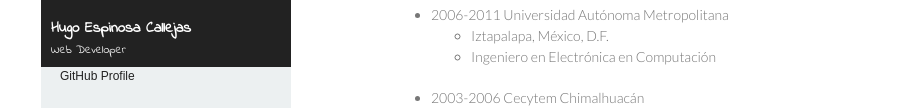
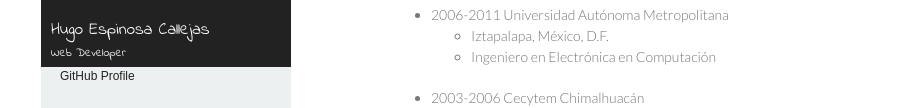
Before and after one commit to vaporic/vaporic.github.io, a plain HTML site: page index.html in a window 1280 px wide. Shown: the part 276-384 px from the top of the page, without its empty margins (179-1087 px from the left). Drawn offline with Linux system fonts and the light colour scheme.

Commit message:
modify perfil font

```diff
--- a/index.html
+++ b/index.html
@@ -22,7 +22,7 @@
                 <p class="visitor">
                     <span id="arrow"></span>
                     <span class="icon star"></span>
-                    <strong class="font-cool">Hugo Espinosa Callejas</strong>
+                    <span class="font-cool title">Hugo Espinosa Callejas</span>
                     <br/>
                     <span class="icon comment"></span>
                     <span class="font-cool">Web Developer</span>
--- a/stylesheets/styles.css
+++ b/stylesheets/styles.css
@@ -196,6 +196,9 @@ footer {
   /*width: 200px;*/
   margin: 10px;
 }
+.title{
+  font-size: 17px;
+}
 .post{
     overflow: hidden;
 }
```
